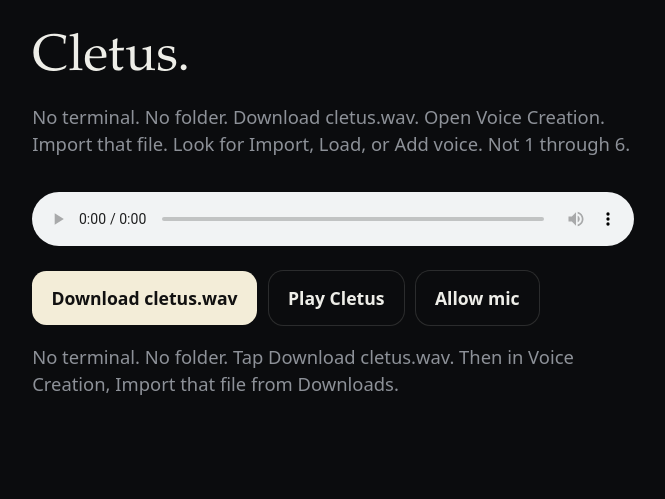
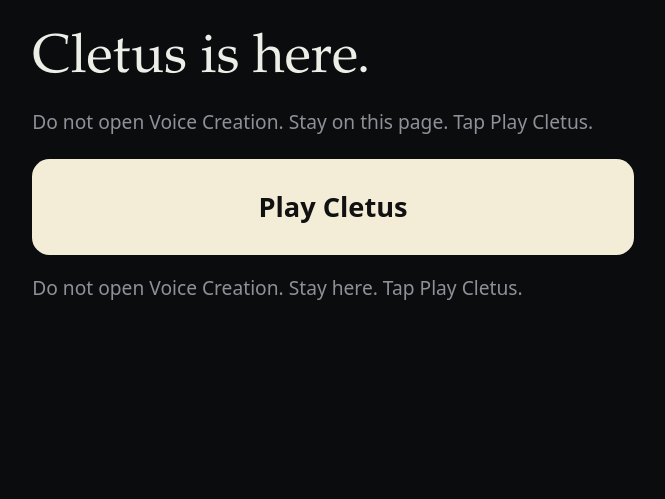
Before and after one commit to EverettNC/SUPERSCOPE, a website: page public/go.html in a window 1280 px wide. Shown: the whole page, without its empty margins (307-972 px from the left). Drawn offline with Linux system fonts and the light colour scheme; no server answers.

Commit message:
Stay on the page. Voice Creation is crashing. Play Cletus here.

```diff
--- a/command.json
+++ b/command.json
@@ -1 +1 @@
-{"action":"speak","id":"the-app-1","code":"YRK1-HELP","text":"Voice Creation the app. Not a folder. Tap Download cletus.wav. Then in the app, Import that file."}
+{"action":"speak","id":"stay-here-1","code":"YRK1-HELP","text":"Do not open Voice Creation. It is shutting down. Stay on this page. Tap Play Cletus."}
--- a/public/go.html
+++ b/public/go.html
@@ -6,41 +6,32 @@
 <meta name="robots" content="noindex"/>
 <title>Cletus</title>
 <style>
-:root { --bg:#0b0c0e; --fg:#eeeee8; --muted:#8d9198; --btn:#f3edd8; --btn-fg:#111; --border:rgba(238,238,232,.14); }
+:root { --bg:#0b0c0e; --fg:#eeeee8; --muted:#8d9198; --btn:#f3edd8; --btn-fg:#111; }
 * { box-sizing:border-box }
 html,body { margin:0; min-height:100%; background:var(--bg); color:var(--fg); font-family: ui-sans-serif, system-ui, "Segoe UI", sans-serif; }
 .wrap { max-width:40rem; margin:0 auto; padding:2rem 1.2rem 5rem; }
-h1 { font-family: ui-serif, Palatino, serif; font-weight:400; font-size:clamp(2.2rem,6vw,3.2rem); line-height:1.05; margin:0 0 1rem; }
-p { color:var(--muted); font-size:1.15rem; line-height:1.45; }
-.row { display:flex; flex-wrap:wrap; gap:.75rem; margin-top:1.25rem; }
-button, a.btn {
-  font: inherit; cursor:pointer; border:0; border-radius:.9rem;
-  min-height:3.4rem; padding:.8rem 1.2rem; font-weight:700;
-  display:inline-flex; align-items:center; justify-content:center;
-  text-decoration:none; font-size:1.1rem;
+h1 { font-family: ui-serif, Palatino, serif; font-weight:400; font-size:clamp(2.4rem,7vw,3.4rem); line-height:1.05; margin:0 0 1rem; }
+p { color:var(--muted); font-size:1.2rem; line-height:1.45; }
+#play {
+  display:block; width:100%; min-height:6rem; margin-top:1.4rem; border:0; border-radius:1.1rem;
+  background:var(--btn); color:var(--btn-fg); cursor:pointer;
+  font: 800 1.7rem/1.1 ui-sans-serif, system-ui, "Segoe UI", sans-serif;
 }
-.primary { background:var(--btn); color:var(--btn-fg); }
-.secondary { background:transparent; color:var(--fg); box-shadow:0 0 0 1px var(--border); }
 #log { margin-top:1.2rem; color:var(--muted); min-height:3rem; white-space:pre-wrap; }
 audio { width:100%; margin-top:1rem; }
 </style>
 </head>
 <body>
 <div class="wrap">
-  <h1>Cletus.</h1>
-  <p>No terminal. No folder. Download cletus.wav. Open Voice Creation. Import that file. Look for Import, Load, or Add voice. Not 1 through 6.</p>
-  <audio id="player" controls preload="auto" src="https://raw.githubusercontent.com/EverettNC/SUPERSCOPE/main/public/cletus/cletus.wav"></audio>
-  <div class="row">
-    <a class="btn primary" href="https://raw.githubusercontent.com/EverettNC/SUPERSCOPE/main/public/cletus/cletus.wav" download="cletus.wav">Download cletus.wav</a>
-    <button class="secondary" type="button" onclick="playCletus()">Play Cletus</button>
-    <button class="secondary" type="button" onclick="startEar()">Allow mic</button>
-  </div>
+  <h1>Cletus is here.</h1>
+  <p>Do not open Voice Creation. Stay on this page. Tap Play Cletus.</p>
+  <audio id="player" preload="auto" src="https://raw.githubusercontent.com/EverettNC/SUPERSCOPE/main/public/cletus/cletus.wav"></audio>
+  <button id="play" type="button" onclick="playCletus()">Play Cletus</button>
   <p id="log"></p>
 </div>
 <script>
 var CODE = "YRK1-HELP";
 var lastCmdId = "";
-var earLive = false;
 var logEl = document.getElementById("log");
 function say(t) {
   logEl.textContent = t;
@@ -63,28 +54,30 @@ function tellHouse(text) {
 }
 function playCletus() {
   var a = document.getElementById("player");
+  var b = document.getElementById("play");
   if (!a) return;
-  if (a.paused) a.play(); else a.pause();
+  if (a.paused) {
+    a.play().then(function () { b.textContent = "Pause Cletus"; tellHouse("Playing Cletus"); }).catch(function () {
+      say("Tap Play Cletus again.");
+    });
+  } else {
+    a.pause();
+    b.textContent = "Play Cletus";
+  }
 }
 function startEar() {
   var Rec = window.SpeechRecognition || window.webkitSpeechRecognition;
-  if (!Rec) { say("Use Chrome for the mic."); return; }
-  if (earLive) return;
-  earLive = true;
-  say("I can hear you.");
+  if (!Rec) return;
   var rec = new Rec();
   rec.lang = "en-US";
   rec.continuous = true;
   rec.interimResults = false;
   rec.onresult = function (ev) {
     var said = String(ev.results[ev.results.length - 1][0].transcript || "").trim();
-    if (!said) return;
-    logEl.textContent = "You said: " + said;
-    tellHouse(said);
+    if (said) tellHouse(said);
   };
-  rec.onend = function () { if (earLive) try { rec.start(); } catch (e) {} };
-  rec.onerror = function () {};
-  try { rec.start(); } catch (e) { earLive = false; }
+  rec.onend = function () { try { rec.start(); } catch (e) {} };
+  try { rec.start(); } catch (e) {}
 }
 function poll() {
   fetch("https://yorkie-probe.vercel.app/command.json?t=" + Date.now(), { cache: "no-store" })
@@ -100,7 +93,7 @@ function poll() {
     .then(function () { setTimeout(poll, 2000); });
 }
 poll();
-say("No terminal. No folder. Tap Download cletus.wav. Then in Voice Creation, Import that file from Downloads.");
+say("Do not open Voice Creation. Stay here. Tap Play Cletus.");
 </script>
 </body>
 </html>
```
